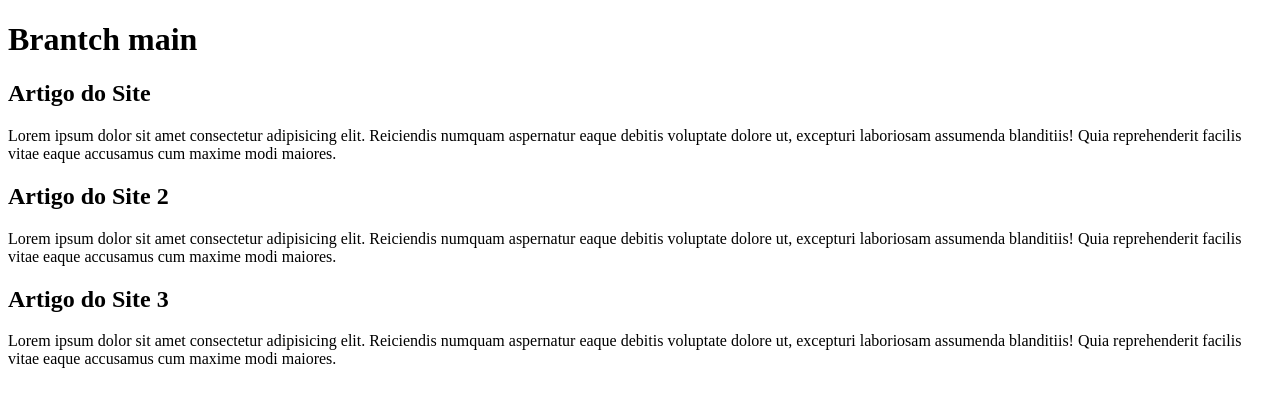
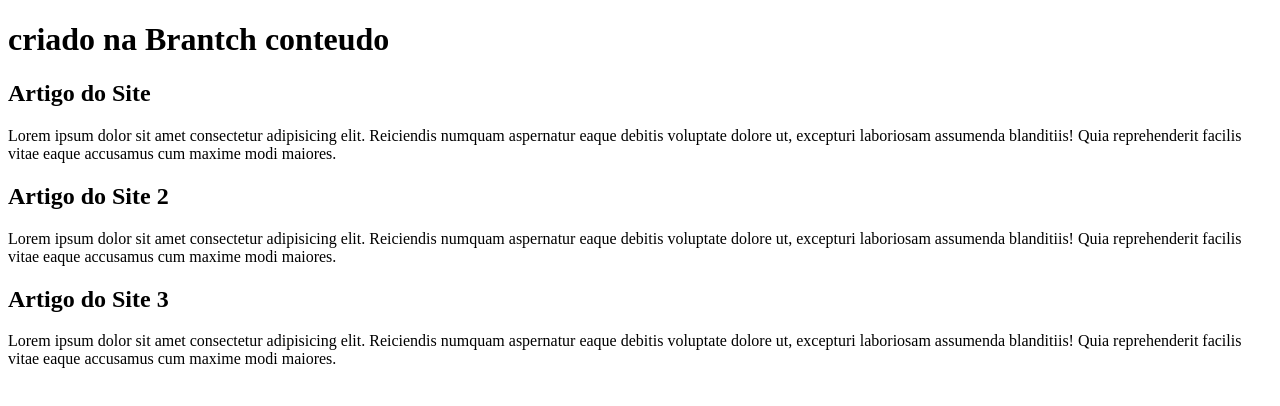
Before and after one commit to jpcavalheiro/projeto-site, a plain HTML site: page index.html in a window 1280 px wide. Drawn offline with Linux system fonts and the light colour scheme.

Commit message:
commit da branch conteudo

```diff
--- a/index.html
+++ b/index.html
@@ -8,7 +8,7 @@
 </head>
 <body>
     <main>
-        <header><h1>Brantch main</h1></header>
+        <header><h1>criado na Brantch conteudo</h1></header>
         <article>
             <h2>Artigo do Site</h2>
             <p>Lorem ipsum dolor sit amet consectetur adipisicing elit. Reiciendis numquam aspernatur eaque debitis voluptate dolore ut, excepturi laboriosam assumenda blanditiis! Quia reprehenderit facilis vitae eaque accusamus cum maxime modi maiores.</p>
```
